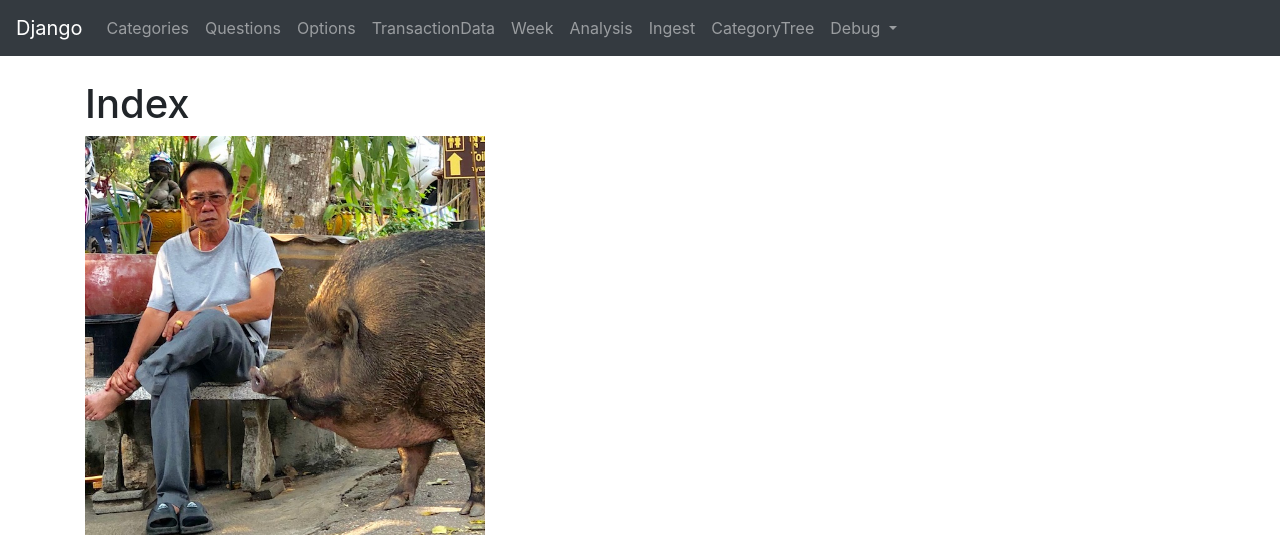
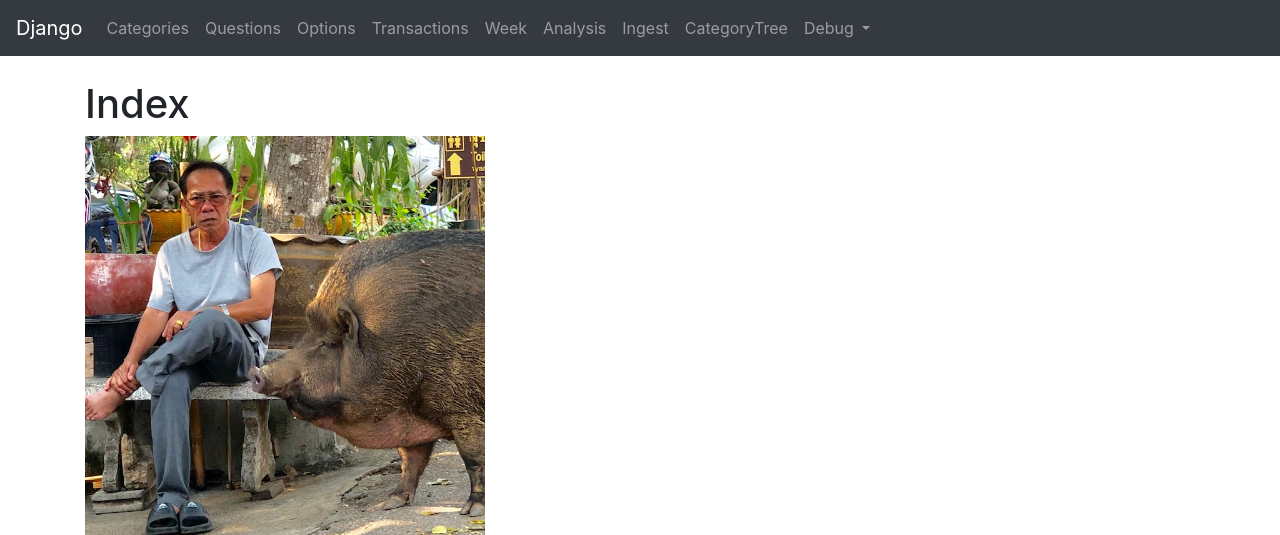
Before and after one commit to jgillard/practising-python-django, a Django app: page / in a window 1280 px wide. Shown: the top 535 px of the page. Run offline with Django 3.2, Linux system fonts and the light colour scheme; some libraries are stand-ins or nearby versions.

Commit message:
Rename TransactionData to Transaction

```diff
--- a/categories/admin.py
+++ b/categories/admin.py
@@ -24,7 +24,7 @@ class OptionAdmin(admin.ModelAdmin):
     list_filter = ['question']
 
 
-class TransactionDataAdmin(admin.ModelAdmin):
+class TransactionAdmin(admin.ModelAdmin):
     list_display = ('id', 'category')
 
 
@@ -42,7 +42,7 @@ admin.site.register(Question, QuestionAdmin)
 
 admin.site.register(Option, OptionAdmin)
 
-admin.site.register(TransactionData, TransactionDataAdmin)
+admin.site.register(Transaction, TransactionAdmin)
 
 admin.site.register(QuestionAnswer, QuestionAnswerAdmin)
 
--- a/categories/forms.py
+++ b/categories/forms.py
@@ -65,9 +65,9 @@ class OptionForm(forms.ModelForm):
         fields = ('title', 'question')
 
 
-class TransactionDataForm(forms.ModelForm):
+class TransactionForm(forms.ModelForm):
     class Meta:
-        model = TransactionData
+        model = Transaction
         fields = ('id', 'category')
 
     def __init__(self, *args, **kwargs):
--- a/categories/monzo_integration.py
+++ b/categories/monzo_integration.py
@@ -7,7 +7,7 @@ from django.core.exceptions import PermissionDenied
 
 import requests
 
-from .models import TransactionData, MonzoUser
+from .models import Transaction, MonzoUser
 from mysite.settings import MONZO_CLIENT_ID, MONZO_CLIENT_SECRET
 
 API_ROOT = 'https://api.monzo.com'
@@ -162,7 +162,7 @@ class MonzoRequest:
         week_spend_ids = set([t['id'] for t in spends])
         # This model will need the Monzo created date saved to prevent slow queries
         all_ingested_ids = set(
-            TransactionData.objects.values_list('id', flat=True))
+            Transaction.objects.values_list('id', flat=True))
 
         week_ingested_ids = week_spend_ids.intersection(all_ingested_ids)
         week_ingested_monzo_transactions = [
@@ -174,7 +174,7 @@ class MonzoRequest:
         week_spend_ids = set([t['id'] for t in spends])
         # This model will need the Monzo created date saved to prevent slow queries
         all_ingested_ids = set(
-            TransactionData.objects.values_list('id', flat=True))
+            Transaction.objects.values_list('id', flat=True))
 
         week_uningested_ids = week_spend_ids.difference(all_ingested_ids)
         week_uningested_monzo_transactions = [
--- a/categories/serializers.py
+++ b/categories/serializers.py
@@ -27,7 +27,7 @@ class OptionSerializer(serializers.HyperlinkedModelSerializer):
         fields = ('id', 'url', 'title', 'question')
 
 
-class TransactionDataSerializer(serializers.HyperlinkedModelSerializer):
+class TransactionSerializer(serializers.HyperlinkedModelSerializer):
     url = serializers.HyperlinkedIdentityField(view_name='td-detail')
     applicable_questions = serializers.HyperlinkedRelatedField(
         many=True, read_only=True, view_name='question-detail')
@@ -35,7 +35,7 @@ class TransactionDataSerializer(serializers.HyperlinkedModelSerializer):
         many=True, read_only=True)
 
     class Meta:
-        model = TransactionData
+        model = Transaction
         fields = ('id', 'url', 'category',
                   'applicable_questions', 'question_answers')
 
--- a/categories/templates/components/navbar.html
+++ b/categories/templates/components/navbar.html
@@ -17,7 +17,7 @@
         <a class="nav-link" href="/options">Options</a>
       </li>
       <li class="nav-item">
-        <a class="nav-link" href="/td">TransactionData</a>
+        <a class="nav-link" href="/td">Transactions</a>
       </li>
 
       <li class="nav-item">
--- a/categories/urls.py
+++ b/categories/urls.py
@@ -8,8 +8,8 @@ router.register(r'categories', views.CategoryDrfViewSet)
 router.register(r'questions', views.QuestionDrfViewSet)
 router.register(r'options', views.OptionDrfViewSet)
 router.register(r'questionanswers', views.QuestionAnswerDrfViewSet)
-router.register(r'transactiondata',
-                views.TransactionDataDrfViewSet, basename='td')
+router.register(r'transaction',
+                views.TransactionDrfViewSet, basename='td')
 
 
 urlpatterns = [
--- a/categories/views.py
+++ b/categories/views.py
@@ -184,21 +184,21 @@ class QuestionAnswerDrfViewSet(viewsets.ModelViewSet):
 
 ### Transaction Views ###
 
-class TransactionDataDrfViewSet(viewsets.ModelViewSet):
-    queryset = TransactionData.objects.all().order_by('-id')
-    serializer_class = TransactionDataSerializer
+class TransactionDrfViewSet(viewsets.ModelViewSet):
+    queryset = Transaction.objects.all().order_by('-id')
+    serializer_class = TransactionSerializer
     permission_classes = (permissions.IsAuthenticated,)
 
 
 class TdListView(generic.ListView):
     http_method_names = ['get']
-    model = TransactionData
+    model = Transaction
     template_name = 'td_list.html'
 
 
 class TdDetailView(generic.DetailView):
     http_method_names = ['get']
-    model = TransactionData
+    model = Transaction
     template_name = 'td_detail.html'
 
 
@@ -211,7 +211,7 @@ def new_td(request, pk=None):
         return process_td_post(request)
     else:
         prefill_data = {'id': pk}
-        form_td = TransactionDataForm(initial=prefill_data)
+        form_td = TransactionForm(initial=prefill_data)
         form_qa = QuestionAnswerForm()
 
         context = {'form_td': form_td, 'form_qa': form_qa}
@@ -220,7 +220,7 @@ def new_td(request, pk=None):
 
 class TdDeleteView(generic.edit.DeleteView):
     http_method_names = ['get', 'post']
-    model = TransactionData
+    model = Transaction
     template_name = 'generic_delete.html'
     extra_context = {'class_name': 'td', 'footer': 'foobles'}
     success_url = reverse_lazy('td_list')
@@ -231,7 +231,7 @@ class TdDeleteView(generic.edit.DeleteView):
         # add debug data for deletions
         td = context['object']
         qas = td.question_answers
-        context['footer'] = f'''In addition to the TransactionData: {repr(td)},
+        context['footer'] = f'''In addition to the Transaction: {repr(td)},
         the following QuestionAnswer objects will be first be deleted {list(qas)}'''
 
         return context
@@ -311,7 +311,7 @@ class LoadOptionsForQuestionView(generic.TemplateView):
 
 @require_http_methods(['GET', 'POST'])
 def process_td_post(request):
-    form_td = TransactionDataForm(request.POST)
+    form_td = TransactionForm(request.POST)
     form_qa = QuestionAnswerForm(request.POST)
     if all([form_td.is_valid(), form_qa.is_valid()]):
         td = form_td.save()
```
Also changed, not shown: categories/models.py (+4 -7 lines), categories/tests/test_models.py (+6 -6 lines), categories/views_experimental.py (+6 -6 lines), categories/migrations/0009_auto_20190327_1718.py (added).
